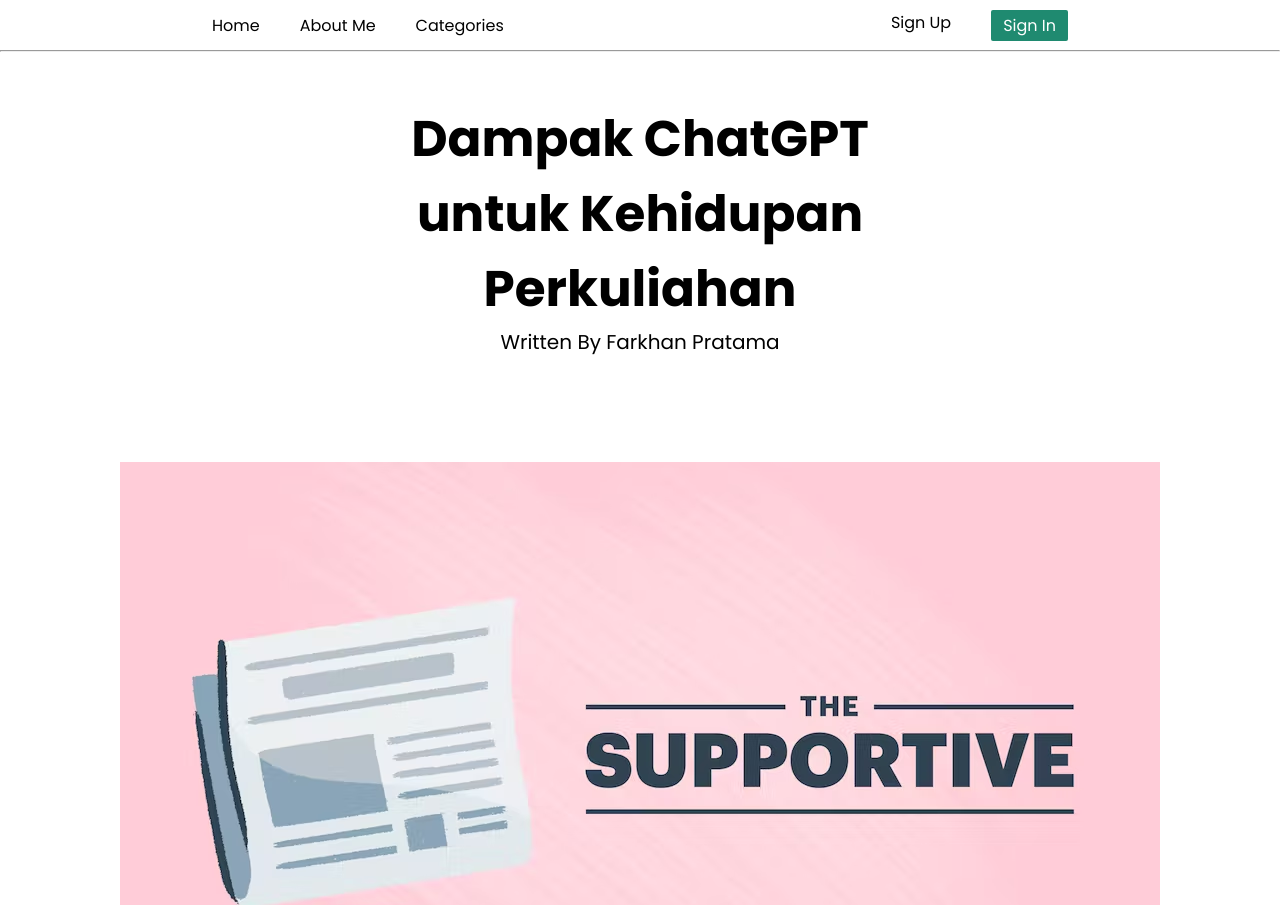
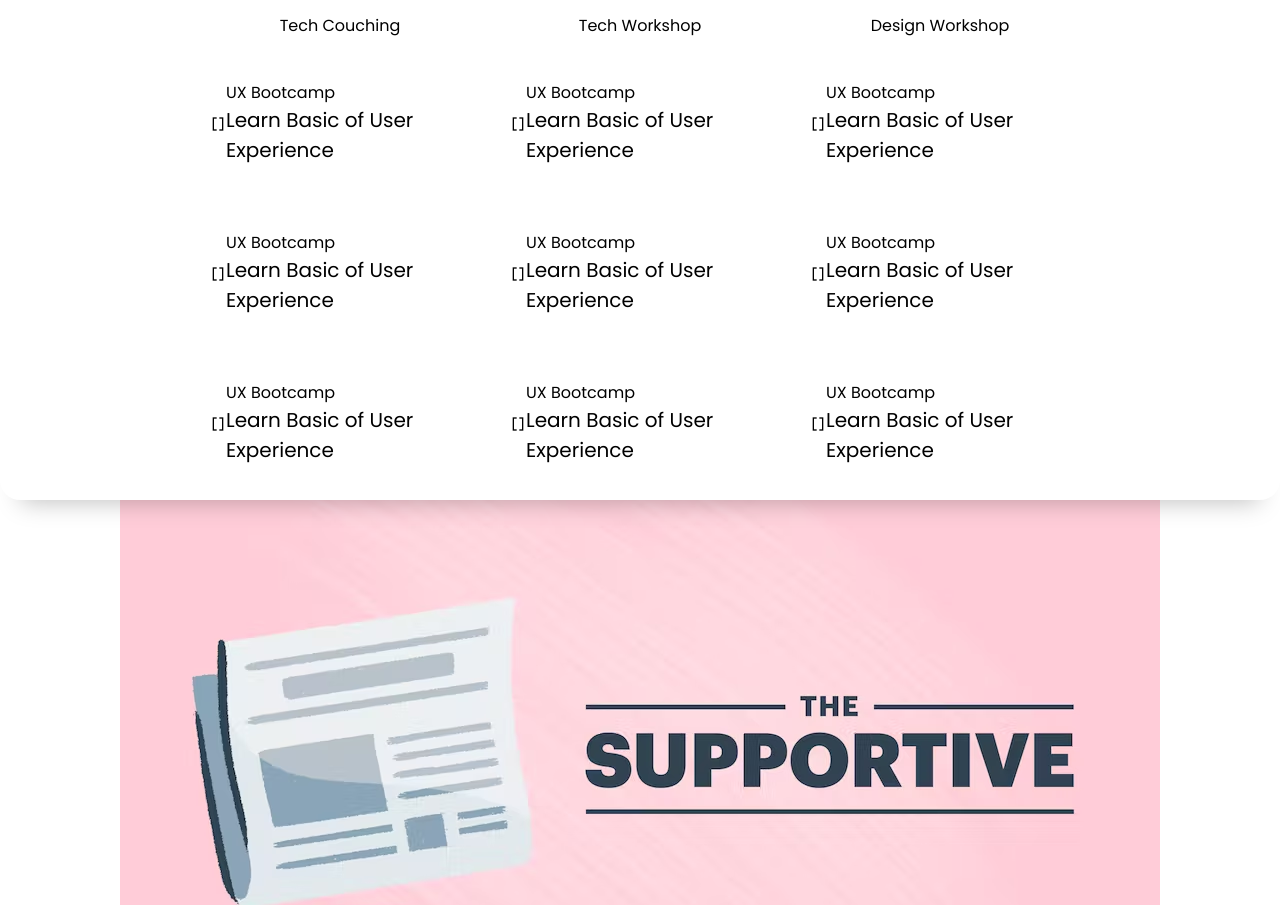
Before and after one commit to mfarkhanpratama/Blog, a plain HTML site: page index.html in a window 1280 px wide. Shown: the top 905 px of the page. Drawn offline with nearby package versions, Linux system fonts and the light colour scheme.

Commit message:
adding dropdown menu incomplete

```diff
--- a/css/style.css
+++ b/css/style.css
@@ -158,3 +158,30 @@
   font-weight: 500;
   margin-top: 20px;
 }
+
+.dropdown-container {
+  position: absolute;
+  width: 100%;
+  top: 0;
+  left: 0;
+  background-color: #fff;
+  display: flex;
+  justify-content: center;
+  border-radius: 0 0 20px 20px;
+  box-shadow: 0 23px 23px -21px rgba(0, 0, 0, 0.25);
+  z-index: index 1;
+  /* visibility: hidden;
+  opacity: 0; */
+}
+
+.dropdown-menu {
+  display: grid;
+  grid-template-rows: 50px 150px 150px 150px;
+  grid-template-columns: 300px 300px 300px;
+}
+
+.dropdown-item {
+  display: flex;
+  justify-content: center;
+  align-items: center;
+}
--- a/index.html
+++ b/index.html
@@ -8,6 +8,12 @@
 
     <!-- css link -->
     <link rel="stylesheet" href="./css/style.css" />
+
+    <!-- icons link -->
+    <link
+      href="https://unpkg.com/boxicons@2.1.4/css/boxicons.min.css"
+      rel="stylesheet"
+    />
 
     <!-- font link -->
     <link rel="preconnect" href="https://fonts.googleapis.com" />
@@ -21,13 +27,94 @@
     <header>
       <div class="navbar">
         <ul>
-          <li>Home</li>
-          <li>About Me</li>
-          <li>Categories</li>
+          <li><a href="#">Home</a></li>
+          <li><a href="#">About Me</a></li>
+          <li class="dropdown">
+            <a href="#" class="dropdown-link">Categories</a>
+            <i class="bx bx-chevron-down dropdown-icon"></i>
+            <div class="dropdown-container">
+              <ul class="dropdown-menu">
+                <li class="dropdown-item dropdown-header">Tech Couching</li>
+                <li class="dropdown-item dropdown-header">Tech Workshop</li>
+                <li class="dropdown-item dropdown-header">Design Workshop</li>
+                <li class="dropdown-item">
+                  <div class="menu-icon"><i class="bx bx-bracket"></i></div>
+                  <div class="dropdown-link">
+                    <a href="#">UX Bootcamp</a>
+                    <p>Learn Basic of User Experience</p>
+                  </div>
+                </li>
+
+                <li class="dropdown-item">
+                  <div class="menu-icon"><i class="bx bx-bracket"></i></div>
+                  <div class="dropdown-link">
+                    <a href="#">UX Bootcamp</a>
+                    <p>Learn Basic of User Experience</p>
+                  </div>
+                </li>
+
+                <li class="dropdown-item">
+                  <div class="menu-icon"><i class="bx bx-bracket"></i></div>
+                  <div class="dropdown-link">
+                    <a href="#">UX Bootcamp</a>
+                    <p>Learn Basic of User Experience</p>
+                  </div>
+                </li>
+
+                <li class="dropdown-item">
+                  <div class="menu-icon"><i class="bx bx-bracket"></i></div>
+                  <div class="dropdown-link">
+                    <a href="#">UX Bootcamp</a>
+                    <p>Learn Basic of User Experience</p>
+                  </div>
+                </li>
+
+                <li class="dropdown-item">
+                  <div class="menu-icon"><i class="bx bx-bracket"></i></div>
+                  <div class="dropdown-link">
+                    <a href="#">UX Bootcamp</a>
+                    <p>Learn Basic of User Experience</p>
+                  </div>
+                </li>
+
+                <li class="dropdown-item">
+                  <div class="menu-icon"><i class="bx bx-bracket"></i></div>
+                  <div class="dropdown-link">
+                    <a href="#">UX Bootcamp</a>
+                    <p>Learn Basic of User Experience</p>
+                  </div>
+                </li>
+
+                <li class="dropdown-item">
+                  <div class="menu-icon"><i class="bx bx-bracket"></i></div>
+                  <div class="dropdown-link">
+                    <a href="#">UX Bootcamp</a>
+                    <p>Learn Basic of User Experience</p>
+                  </div>
+                </li>
+
+                <li class="dropdown-item">
+                  <div class="menu-icon"><i class="bx bx-bracket"></i></div>
+                  <div class="dropdown-link">
+                    <a href="#">UX Bootcamp</a>
+                    <p>Learn Basic of User Experience</p>
+                  </div>
+                </li>
+
+                <li class="dropdown-item">
+                  <div class="menu-icon"><i class="bx bx-bracket"></i></div>
+                  <div class="dropdown-link">
+                    <a href="#">UX Bootcamp</a>
+                    <p>Learn Basic of User Experience</p>
+                  </div>
+                </li>
+              </ul>
+            </div>
+          </li>
         </ul>
         <ul>
-          <li>Sign Up</li>
-          <li class="Sign_in">Sign In</li>
+          <li><a href="#">Sign Up</a></li>
+          <li class="Sign_in"><a href="#">Sign In</a></li>
         </ul>
       </div>
     </header>
```
